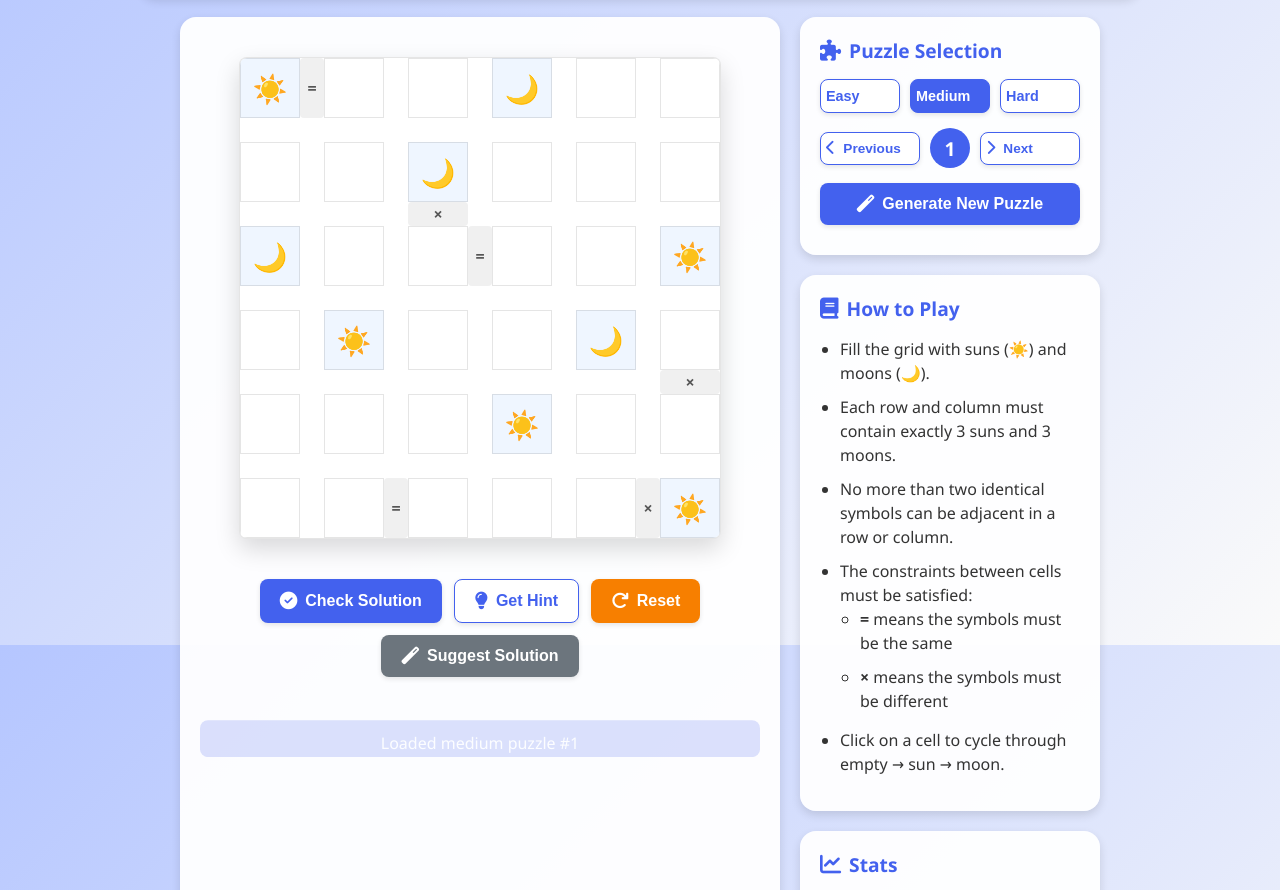
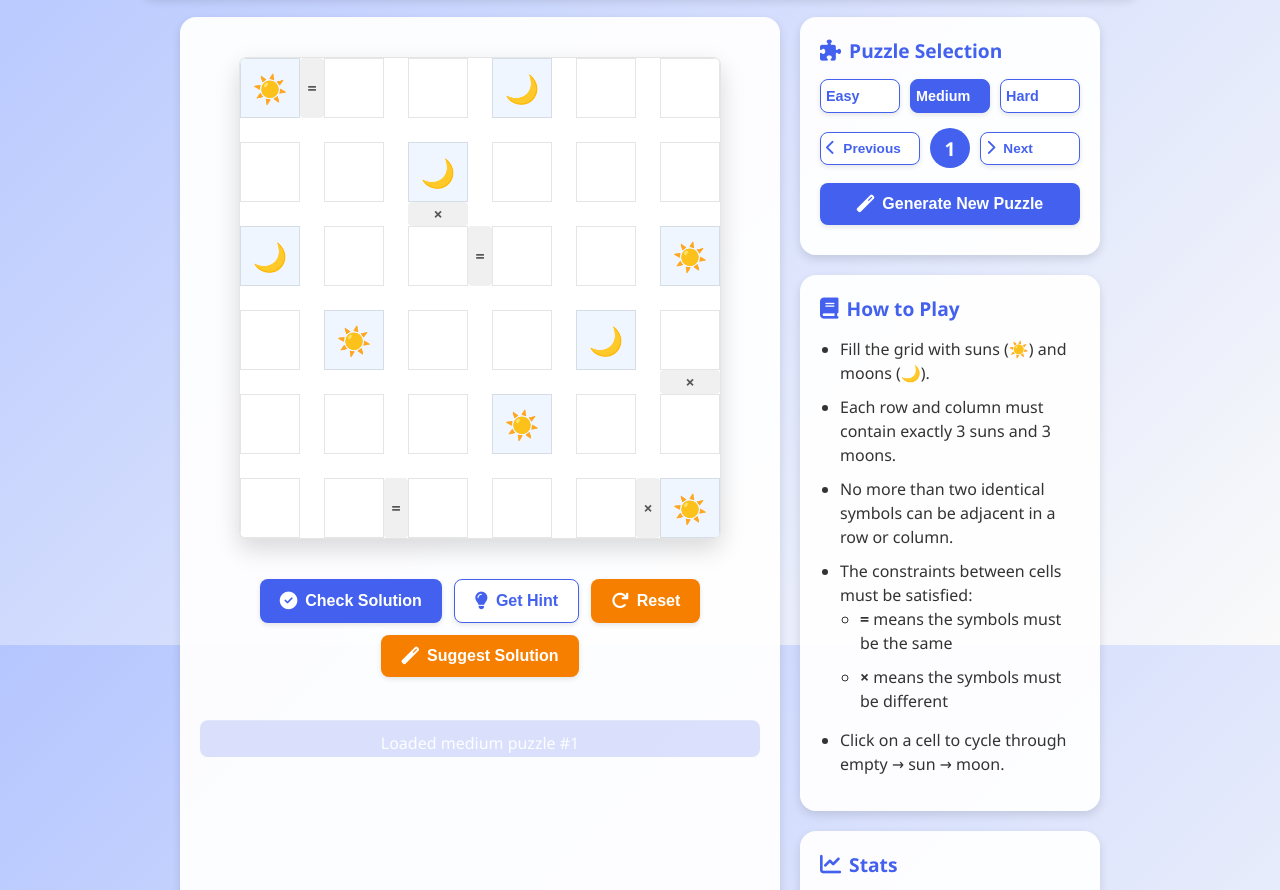
Before and after one commit to ShaharFullStack/TangoTwist, a plain HTML site: page index.html in a window 1280 px wide. Shown: the part 155-1045 px from the top of the page. Drawn offline with Linux system fonts and the light colour scheme.

Commit message:
Add files via upload

```diff
--- a/style.css
+++ b/style.css
@@ -51,16 +51,7 @@ body {
     margin-bottom: 15px;
     width: 100%;
 }
-#solution-btn {
-    background-color: #6c757d;
-    color: white;
-    border: none;
-}
 
-#solution-btn:hover {
-    background-color: #5a6268;
-    color: white;
-}
 .difficulty-btn {
     flex: 1;
     padding: 8px 5px;
```
Also changed, not shown: bannerSmall.png (added), 1 other file.
